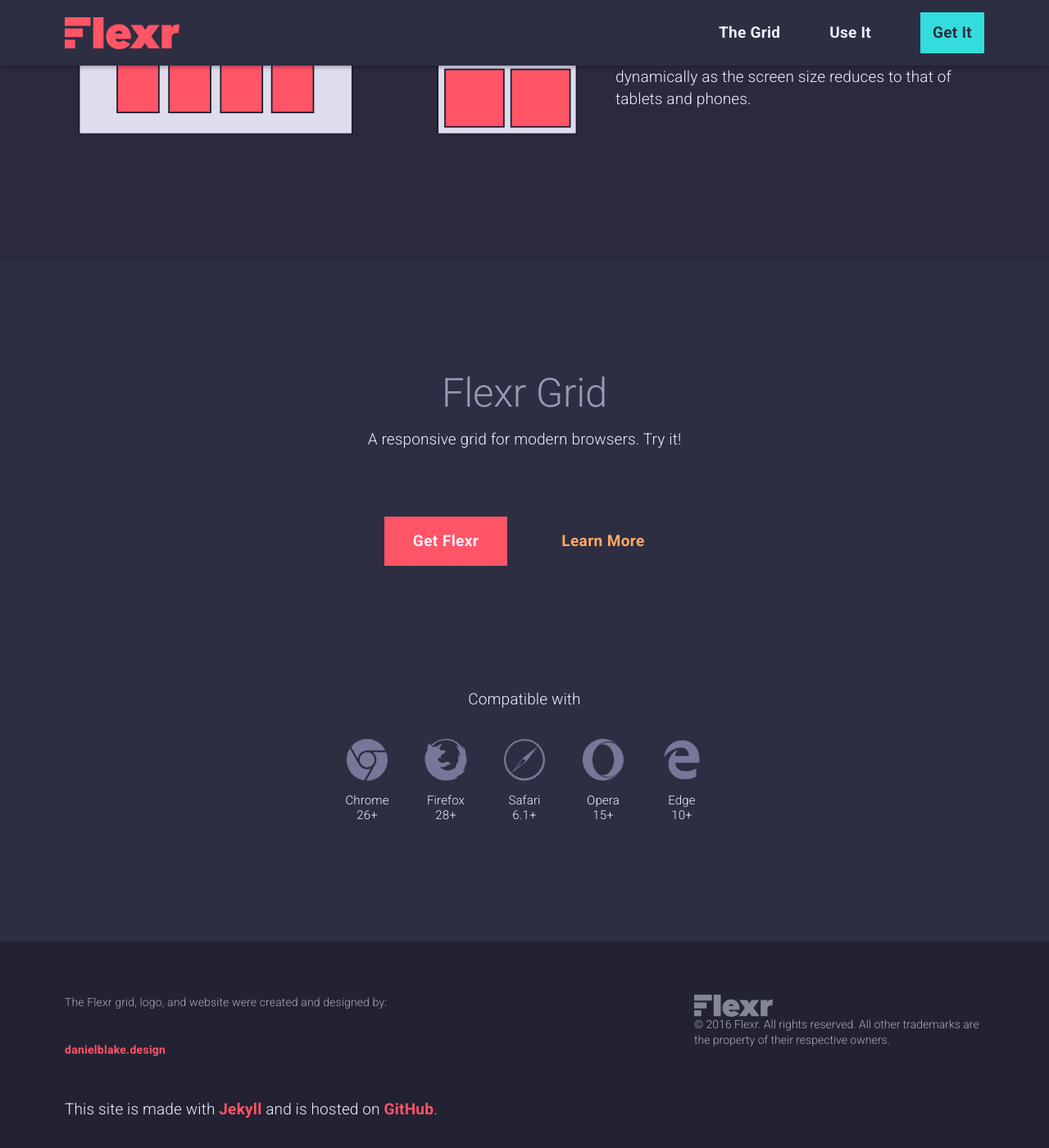
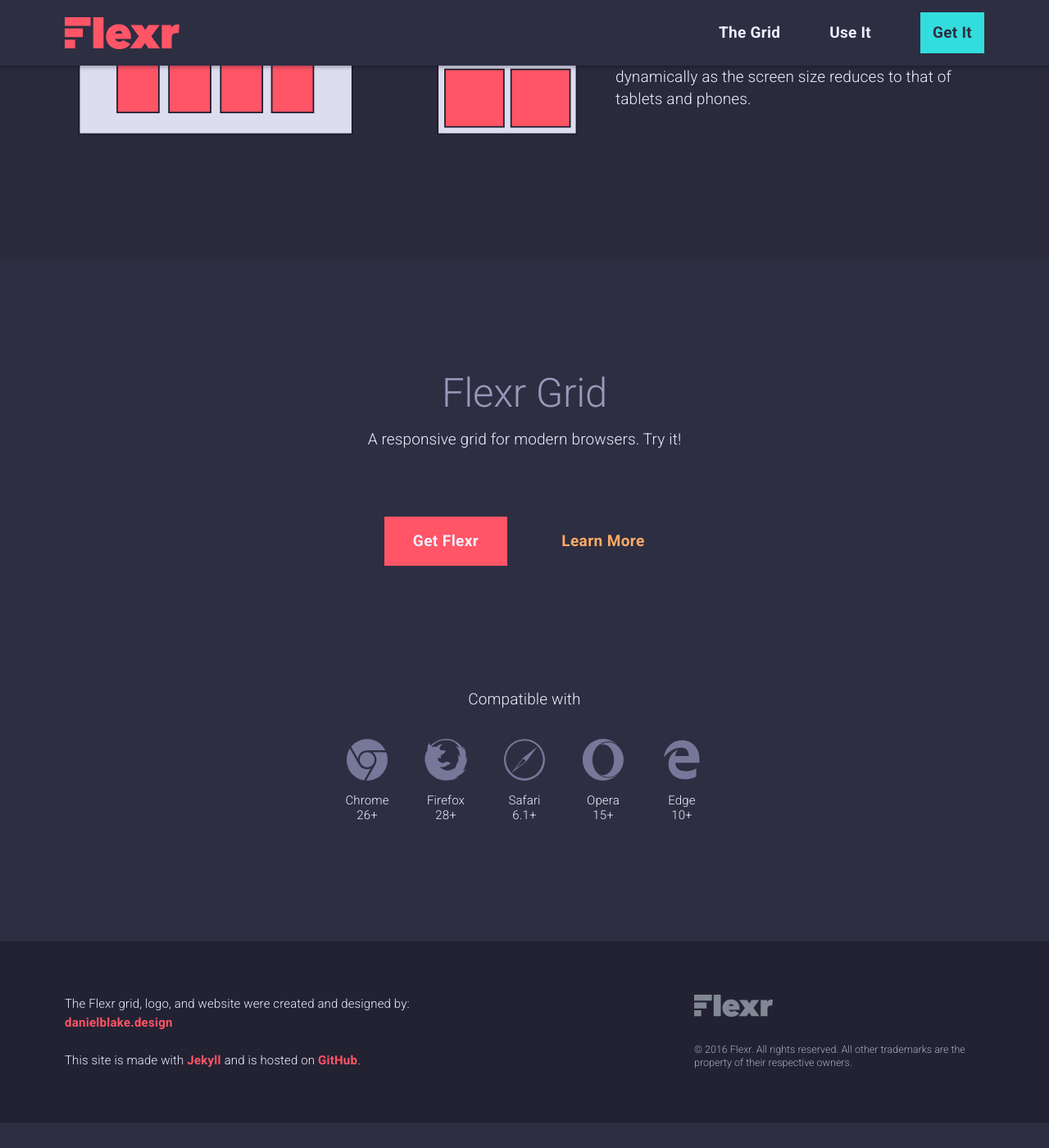
Before and after one commit to dmbdesignpdx/flexr, a Jekyll site: the page built from index.html, in a window 1280 px wide and 1400 px high, scrolled down 1041 px. Shown: the whole window at 82% size. Built offline with Jekyll 4.4.1, drawn with Linux system fonts in a browser that asks for light colours; after the commit the page ends 2410 px from its top, so only the background shows below that.

Commit message:
edits base, resize, master sass: optimizes section margins for mobile, optimizes footer styles

```diff
--- a/_sass/_base.scss
+++ b/_sass/_base.scss
@@ -108,13 +108,10 @@
 
 //  Footer
 
-%footerText{
-    font-size: 14px;
+footer {
+    font-size: 15px;
     line-height: 1.4em;
-    color: $blueGraySix
-}
-
-footer {
+    color: $blueGraySix;
     background: $blueGrayOne;
 
     .row div:last-child {
@@ -132,19 +129,20 @@
     }
 
     address {
-        width: 73%;
-        padding: 50px 0;
-        @extend %footerText;
+        width: 100%;
+        margin: 50px 0 25px;
+        line-height: 1.5em
     }
 
     small {
-        margin-bottom: 106px;
+        margin-bottom: 50px;
         align-self: flex-end;
-        @extend %footerText;
+        line-height: 1.3em
     }
 
-    a {
-        width: auto;
-        margin-top: 40px
+    p {
+        font-size: inherit;
+        margin-bottom: 50px
     }
+
 }
--- a/_sass/_resize.scss
+++ b/_sass/_resize.scss
@@ -84,7 +84,7 @@
     }
 
     .header {
-        padding: 30px 0 60px
+        padding: 0 0 60px
     }
 
     section {
@@ -192,16 +192,12 @@
         background: none
     }
 
-    #hero {
-        padding: 60px 0
-    }
-
-    main section:first-of-type {
+    #download .header {
         padding: 0
     }
 
-    #download .header {
-        padding: 30px 0 0
+    #hero {
+        padding: 70px 0
     }
 
     #hero-text {
@@ -255,7 +251,7 @@
     }
 
     .primary {
-        margin: 50px auto
+        margin: 50px auto 20px
     }
 
     .secondary {
@@ -269,12 +265,8 @@
             margin: 0
         }
 
-        a {
-            margin-top: 20px
-        }
-
         small {
-            margin-top: 30px
+            margin: 30px 0 106px
         }
     }
 
--- a/css/master.scss
+++ b/css/master.scss
@@ -75,11 +75,11 @@
 }
 
 section {
-    padding: 120px 0;
+    padding: 120px 0
 }
 
 main ~ section:last-of-type {
-    padding: 0 0 130px;
+    padding: 0 0 130px
 }
 
 
@@ -146,11 +146,6 @@
     letter-spacing: .2pt
 }
 
-h2 b {
-    font-weight: inherit;
-    color: $flexrRed
-}
-
 textarea, code, pre {
     box-sizing: border-box;
     font-size: 14px;
```
